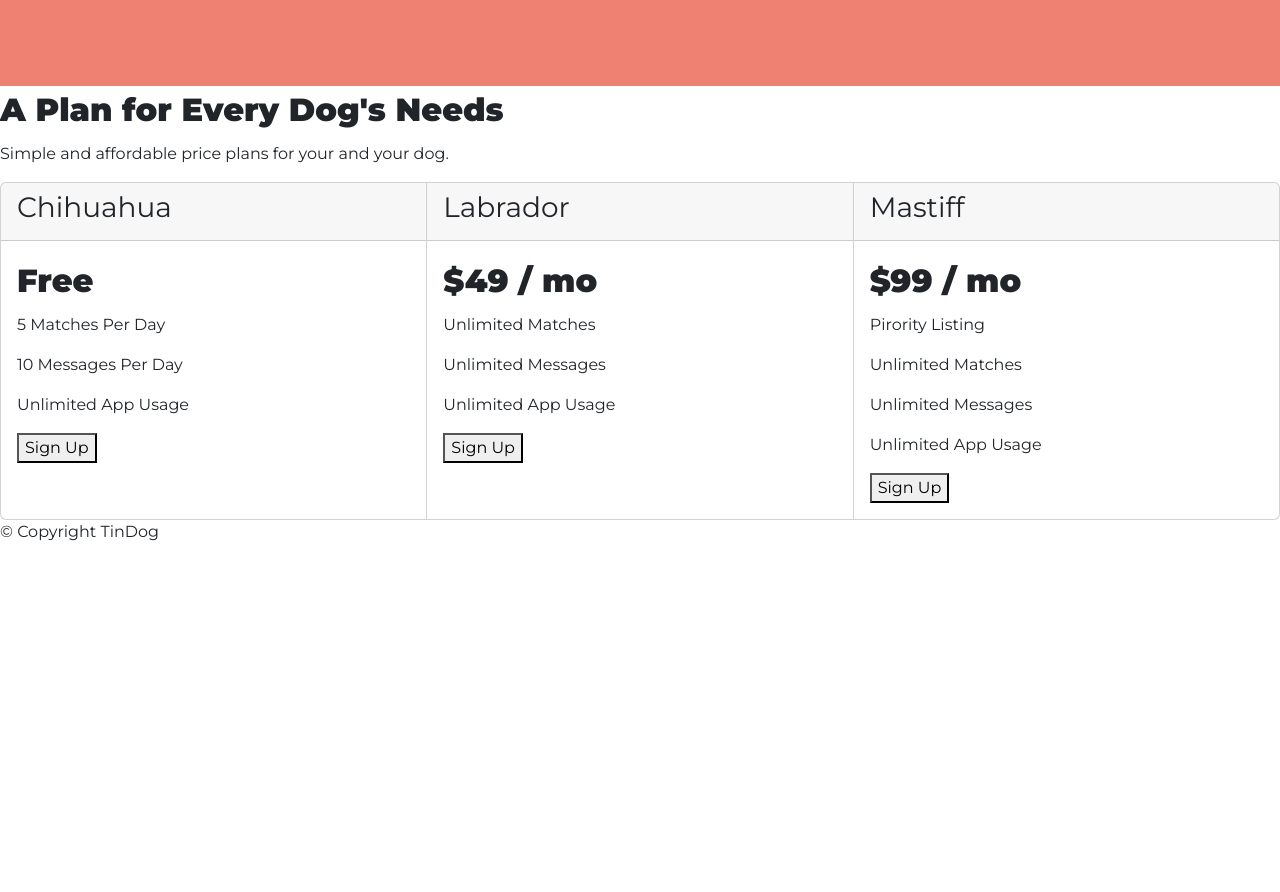
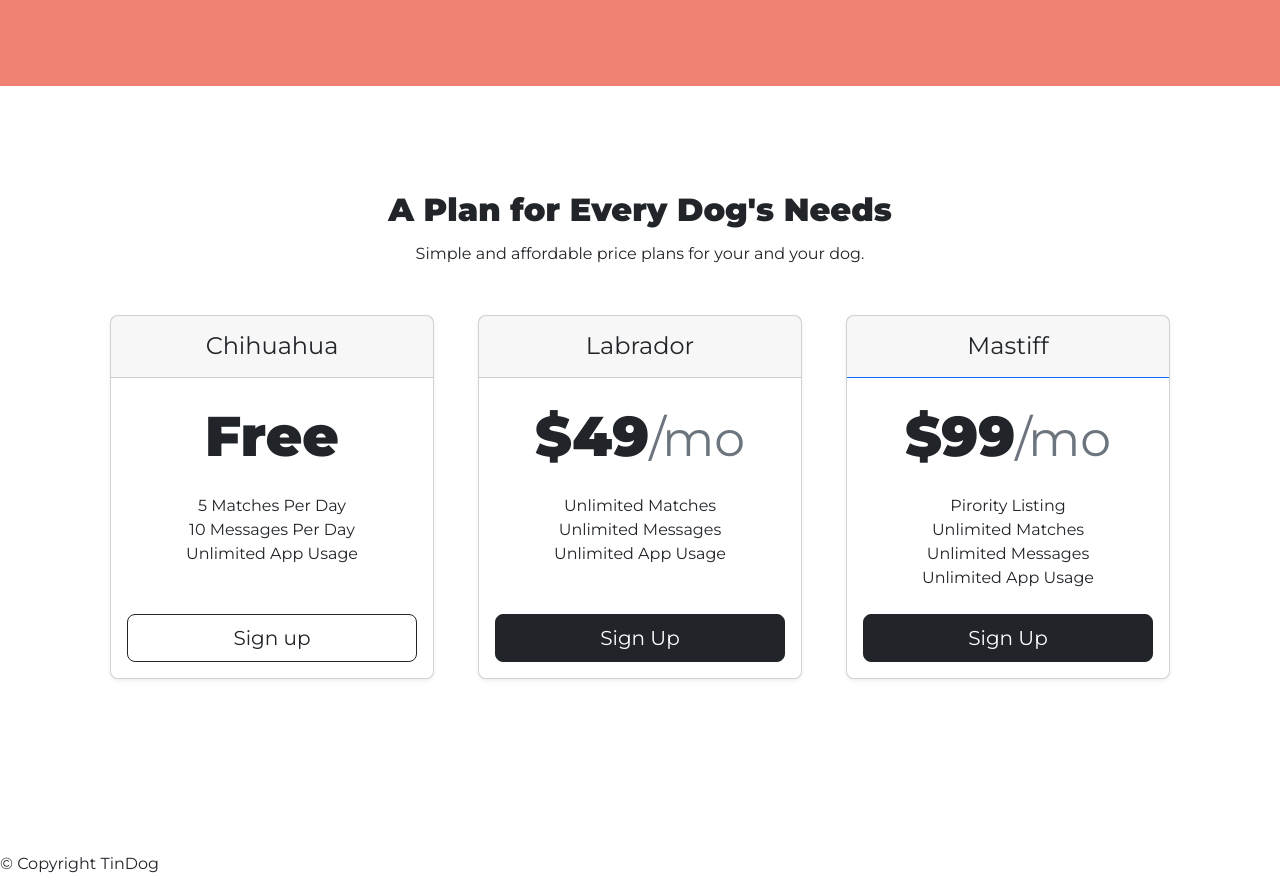
Before and after one commit to tiffany-simionescu/tindog-app, a plain HTML site: page index.html in a window 1280 px wide. Shown: the part 1612-2504 px from the top of the page. Before the commit the page ends 2172 px from the top, so only its background shows below. Drawn offline with nearby package versions, Linux system fonts and the light colour scheme.

Commit message:
Finished pricing section with card group, grid, and styling.

```diff
--- a/css/style.css
+++ b/css/style.css
@@ -67,6 +67,10 @@ h2 {
     width: 15%;
 }
 
+.pricing-column {
+    padding: 3% 2%;
+}
+
 .testimonial-image {
     border-radius: 100%;
     margin: 20px;
@@ -101,6 +105,11 @@ h2 {
     text-align: center;
 }
 
+#pricing {
+    padding: 100px;
+    text-align: center;
+}
+
 #title {
     background-color: #ff4c68;
     color: #fff;
--- a/index.html
+++ b/index.html
@@ -145,49 +145,56 @@
       <h2>A Plan for Every Dog's Needs</h2>
       <p>Simple and affordable price plans for your and your dog.</p>
 
-      <!-- Card Group -->
-      <div class="card-group">
-
-        <!-- Chihuahua Card -->
-        <div class="card">
-          <div class="card-header">
-            <h3>Chihuahua</h3>
+      <div class="row row-cols-1 row-cols-md-3 mb-3 text-center">
+        <div class="col col-lg-4 col-md-6 pricing-column">
+          <div class="card mb-4 rounded-3 shadow-sm">
+            <div class="card-header py-3">
+              <h4 class="my-0 fw-normal">Chihuahua</h4>
             </div>
             <div class="card-body">
-            <h2>Free</h2>
-            <p>5 Matches Per Day</p>
-            <p>10 Messages Per Day</p>
-            <p>Unlimited App Usage</p>
-            <button type="button">Sign Up</button>
+              <h1 class="card-title pricing-card-title">Free</h1>
+              <ul class="list-unstyled mt-3 mb-4">
+                <li>5 Matches Per Day</li>
+                <li>10 Messages Per Day</li>
+                <li>Unlimited App Usage</li>
+                <br>
+              </ul>
+              <button type="button" class="w-100 btn btn-lg btn-outline-dark">Sign up</button>
             </div>
           </div>
-
-        <!-- Labrador Card -->
-        <div class="card">
-          <div class="card-header">
-            <h3>Labrador</h3>
+        </div>
+        <div class="col col-lg-4 col-md-6 pricing-column">
+          <div class="card mb-4 rounded-3 shadow-sm">
+            <div class="card-header py-3">
+              <h4 class="my-0 fw-normal">Labrador</h4>
             </div>
             <div class="card-body">
-            <h2>$49 / mo</h2>
-            <p>Unlimited Matches</p>
-            <p>Unlimited Messages</p>
-            <p>Unlimited App Usage</p>
-            <button type="button">Sign Up</button>
+              <h1 class="card-title pricing-card-title">$49<small class="text-muted fw-light">/mo</small></h1>
+              <ul class="list-unstyled mt-3 mb-4">
+                <li>Unlimited Matches</li>
+                <li>Unlimited Messages</li>
+                <li>Unlimited App Usage</li>
+                <br>
+              </ul>
+              <button type="button" class="w-100 btn btn-lg btn-dark">Sign Up</button>
             </div>
           </div>
-
-        <!-- Mastiff Card -->
-        <div class="card">
-          <div class="card-header">
-            <h3>Mastiff</h3>
+        </div>
+        <div class="col col-lg-4 col-md-12 pricing-column">
+          <div class="card mb-4 rounded-3 shadow-sm">
+            <div class="card-header py-3 border-primary">
+              <h4 class="my-0 fw-normal">Mastiff</h4>
             </div>
             <div class="card-body">
-            <h2>$99 / mo</h2>
-            <p>Pirority Listing</p>
-            <p>Unlimited Matches</p>
-            <p>Unlimited Messages</p>
-            <p>Unlimited App Usage</p>
-            <button type="button">Sign Up</button>
+              <h1 class="card-title pricing-card-title">$99<small class="text-muted fw-light">/mo</small></h1>
+              <ul class="list-unstyled mt-3 mb-4">
+                <li>Pirority Listing</li>
+                <li>Unlimited Matches</li>
+                <li>Unlimited Messages</li>
+                <li>Unlimited App Usage</li>
+              </ul>
+              <button type="button" class="w-100 btn btn-lg btn-dark">Sign Up</button>
+            </div>
           </div>
         </div>
       </div>
```
Lines whose indentation alone changed are shown as unchanged.
